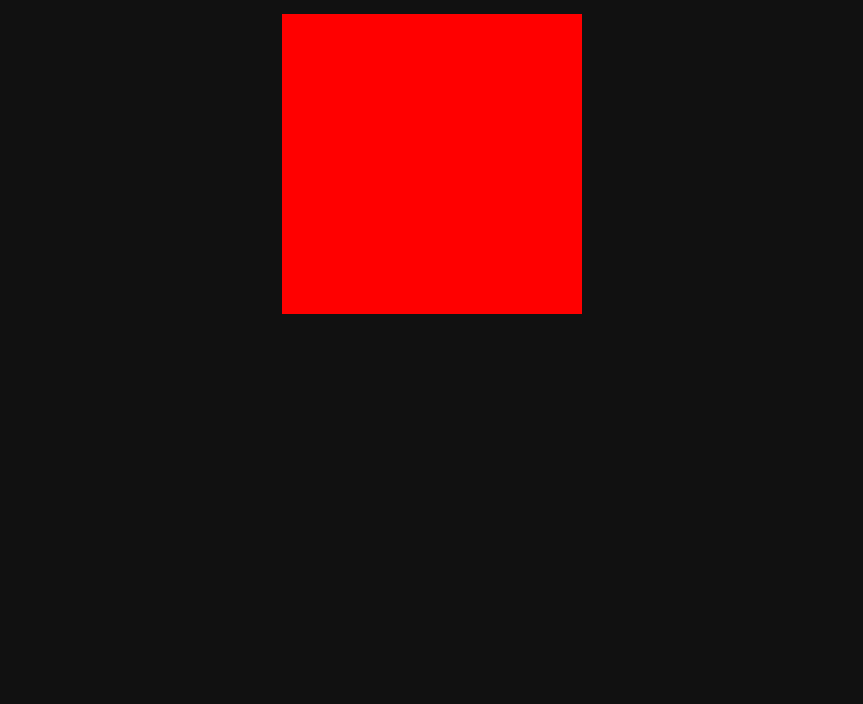
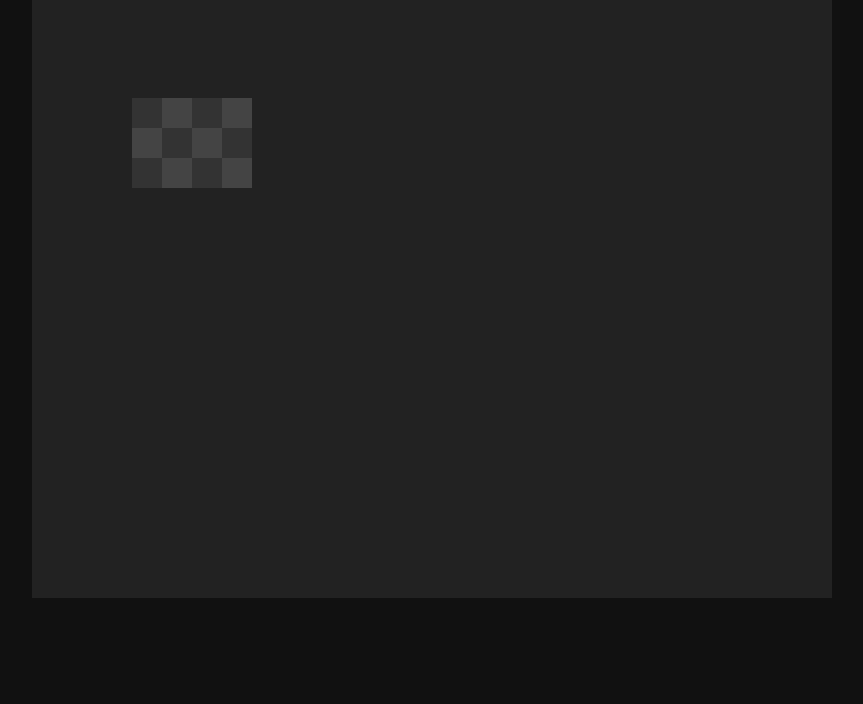
Before and after one commit to glassyeyedfish/wasm4-sprite-editor, a plain HTML site: page index.html in a window 1280 px wide. Shown: the part 96-800 px from the top of the page, without its empty margins (208-1071 px from the left). Drawn offline with Linux system fonts and the light colour scheme.

Commit message:
begin dragging in canvas

```diff
--- a/index.html
+++ b/index.html
@@ -15,8 +15,8 @@ body {
         line-height: 1.6;
         font-family: sans-serif;
 
-  padding: 1em;
-  max-width: 42em;
+        padding: 0px;
+        width: 800px;
         margin: auto;
     }
 
@@ -27,11 +27,6 @@ a, .pr {
     a:hover {
         color: #8160be;
     }
-
-pre {
-  padding: 1em;
-  background-color: #333333;
-}
     </style>
 
 </head>
@@ -40,41 +35,64 @@ pre {
 
     <h1>WASM-4 Sprite Editor</h1>
 
-  <center><canvas id="drawing-area">
-    Please use a browser that supports HTML5 canvas. Try: https://www.mozilla.org/firefox/
+    <center><canvas id="drawingArea">
+        Please use a browser that supports HTML5 canvas.
+        Try: https://www.mozilla.org/firefox/
     </canvas></center>
 
     <script>
-    // Setup canvas and graphics context
-    let canvasWidth = 300
-    let canvasHeight = 300
-    let canvas = document.getElementById("drawing-area")
-    canvas.setAttribute("width", canvasWidth)
-    canvas.setAttribute("height", canvasHeight)
+        // Constants
+        const CANVAS_W = 800
+        const CANVAS_H = 600
 
+        // Set up the canvas
+        let canvas = document.getElementById("drawingArea")
+        canvas.setAttribute("width", CANVAS_W)
+        canvas.setAttribute("height", CANVAS_H)
+
+        // Set up the graphics context
         let ctx = canvas.getContext("2d")
-    ctx.fillStyle = "#FF0000"
-    ctx.fillRect(0, 0, canvasWidth, canvasHeight)
 
         // Sprite data
-    let spriteWidth = 2
-    let spriteHeight = 2
+        let pixelSize = 30
+        let spriteX = 100
+        let spriteY = 100
+        let spriteW = 4
+        let spriteH = 3
 
-    // Track mouse position relative to the canvas
-    let mouseX = 0
-    let mouseY = 0
+        // Dragging the canvas
+        canvas.addEventListener("mousemove", canvasMouseMoveHandler)
+        function canvasMouseMoveHandler() { console.log(1) }
 
-    document.addEventListener("mousemove", mouseMoveHandler)
-    function mouseMoveHandler(e) {
-      mouseX = e.clientX - canvas.offsetLeft
-      mouseY = e.clientY - canvas.offsetTop
+        // Draw on the canvas
+        function render() {
+            // background
+            ctx.fillStyle = "#222222"
+            ctx.fillRect(0, 0, CANVAS_W, CANVAS_H)
+
+            // sprite
+            for (let x = 0; x < spriteW; x++) {
+                for (let y = 0; y < spriteH; y++) {
+
+                    if ((x + y) % 2 == 0) {
+                        ctx.fillStyle = "#333333"
+                    } else {
+                        ctx.fillStyle = "#444444"
                     }
 
-    // Handle clicking the canvas
-    canvas.addEventListener("click", canvasClickHandler)
-    function canvasClickHandler() {
-      console.log(mouseX * spriteWidth / canvasWidth)
+                    ctx.fillRect(
+                        (pixelSize * x) + spriteX,
+                        (pixelSize * y) + spriteY,
+                        pixelSize,
+                        pixelSize
+                    )
+
                 }
+            }
+        }
+
+        // Initialize canvas
+        render()
     </script>
 
 </body>
```
Lines whose indentation alone changed are shown as unchanged.
